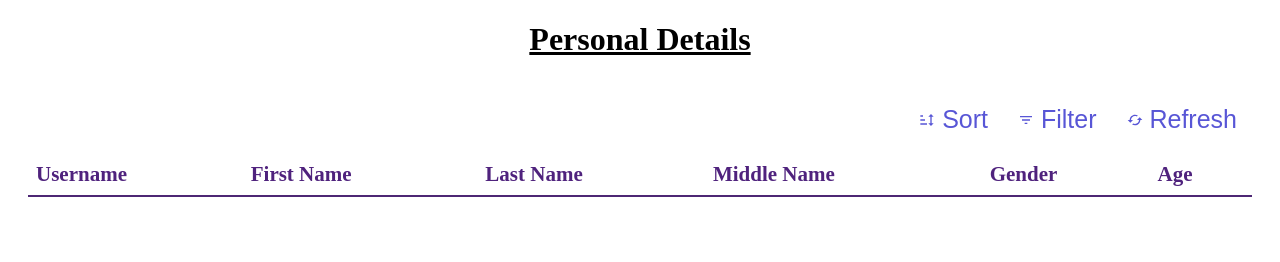
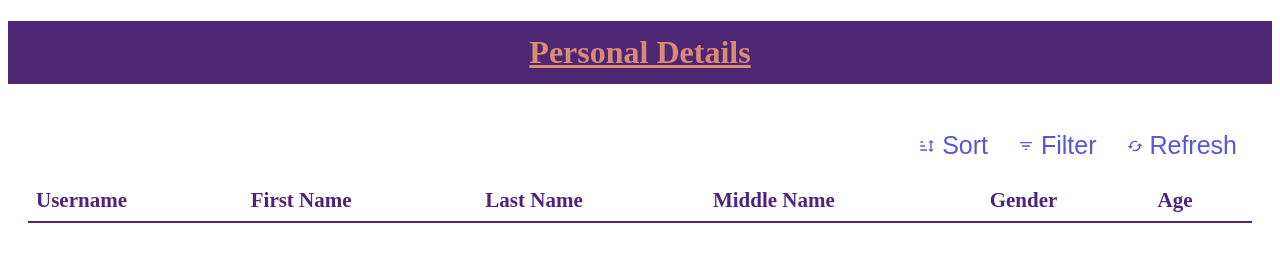
Before and after one commit to tryzie/people-details, a plain HTML site: page index.html in a window 1280 px wide. Drawn offline with Linux system fonts and the light colour scheme; no server answers.

Commit message:
stylying of h1

```diff
--- a/index.html
+++ b/index.html
@@ -2,7 +2,7 @@
 <html lang="en">
 <head>
     <meta charset="UTF-8">
-    <title>Personal Table</title>
+    <title>Personal Details</title>
     <link rel="stylesheet" href="style.css">
 </head>
 <body>
--- a/style.css
+++ b/style.css
@@ -1,6 +1,10 @@
 h1{
     text-align: center;
     text-decoration: underline;
+    background-color: #4D2774;
+    color: #DB8A74;
+    padding-bottom: 13px;
+    padding-top: 13px;
 }
 
 #table-container {
```
